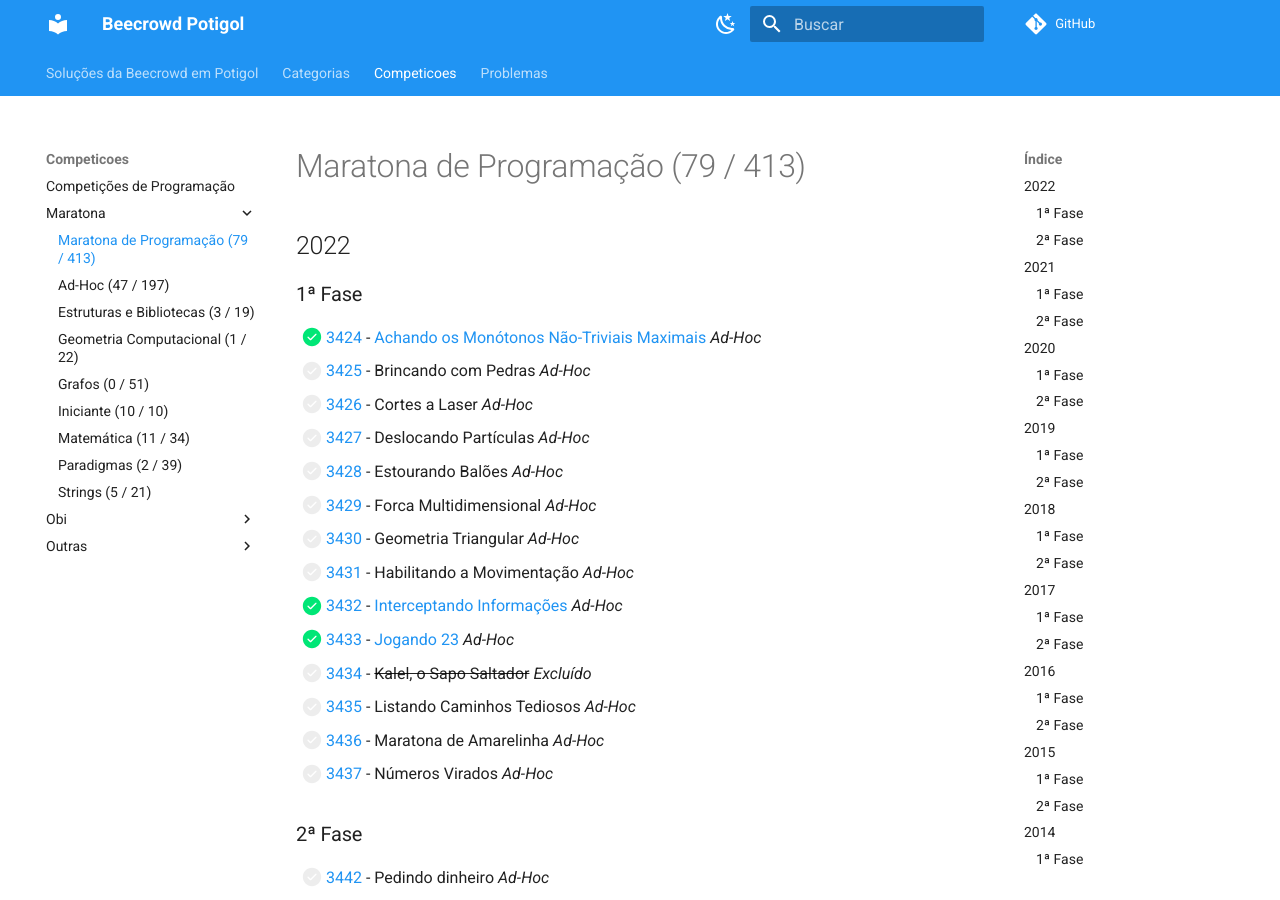
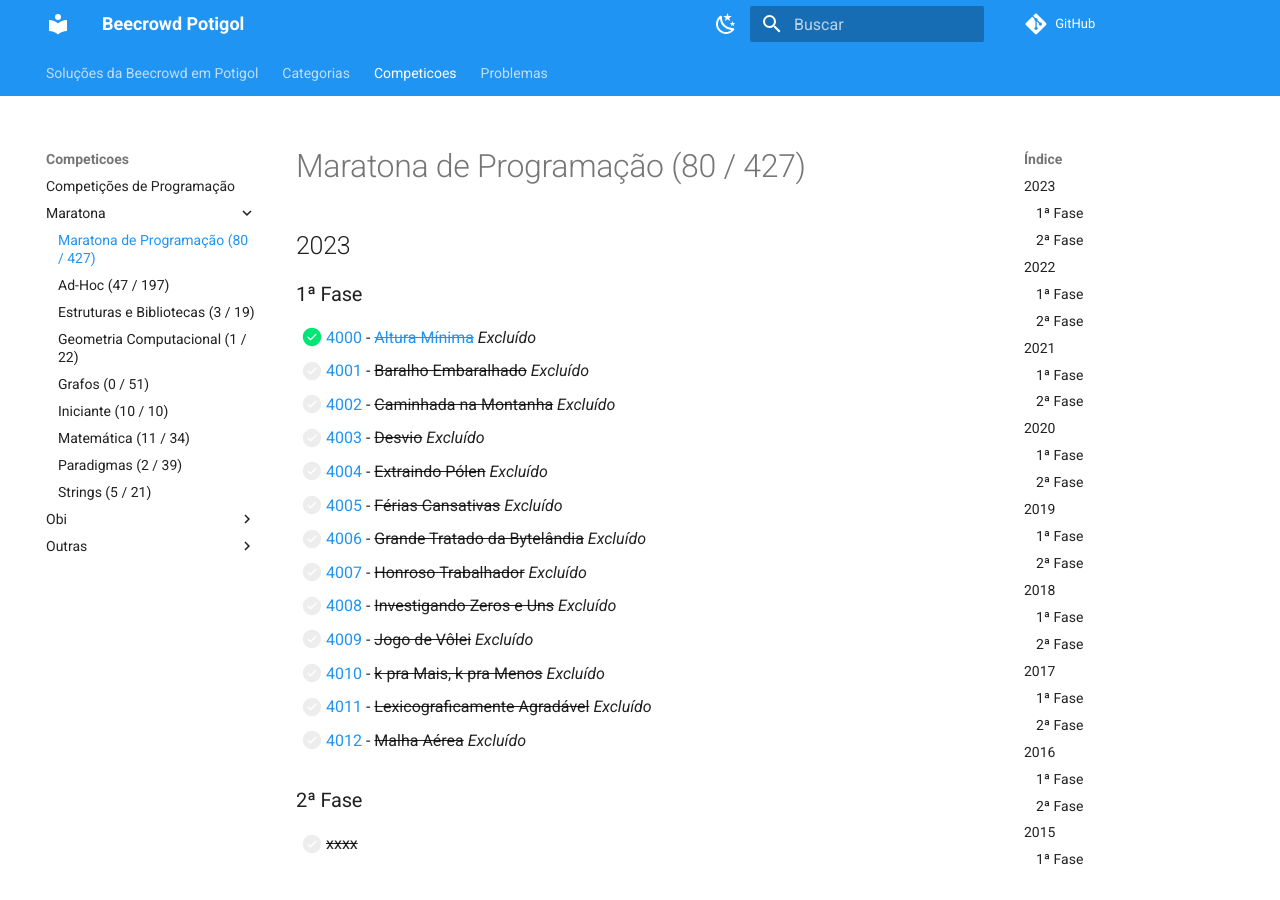
Before and after one commit to potigol/beecrowd, an MkDocs documentation site: the page built from docs/competicoes/maratona/README.md, in a window 1280 px wide and 900 px high. Built offline with MkDocs 1.6.1 and Material for MkDocs 9.7.7, drawn with Linux system fonts in a browser that asks for light colours; comment, search, counter and statistics services are not loaded.

```diff
--- a/docs/competicoes/maratona/README.md
+++ b/docs/competicoes/maratona/README.md
@@ -1,4 +1,27 @@
-# Maratona de Programação (79 / 413)
+# Maratona de Programação (80 / 427)
+
+
+## 2023
+
+### 1ª Fase
+
+- [x] [4000](https://resources.beecrowd.com/repository/UOJ_4000.html) - [~~Altura Mínima~~](https://potigol.github.io/beecrowd/problemas/4000/#4000-altura-minima) *Excluído*
+- [ ] [4001](https://resources.beecrowd.com/repository/UOJ_4001.html) - ~~Baralho Embaralhado~~ *Excluído*
+- [ ] [4002](https://resources.beecrowd.com/repository/UOJ_4002.html) - ~~Caminhada na Montanha~~ *Excluído*
+- [ ] [4003](https://resources.beecrowd.com/repository/UOJ_4003.html) - ~~Desvio~~ *Excluído*
+- [ ] [4004](https://resources.beecrowd.com/repository/UOJ_4004.html) - ~~Extraindo Pólen~~ *Excluído*
+- [ ] [4005](https://resources.beecrowd.com/repository/UOJ_4005.html) - ~~Férias Cansativas~~ *Excluído*
+- [ ] [4006](https://resources.beecrowd.com/repository/UOJ_4006.html) - ~~Grande Tratado da Bytelândia~~ *Excluído*
+- [ ] [4007](https://resources.beecrowd.com/repository/UOJ_4007.html) - ~~Honroso Trabalhador~~ *Excluído*
+- [ ] [4008](https://resources.beecrowd.com/repository/UOJ_4008.html) - ~~Investigando Zeros e Uns~~ *Excluído*
+- [ ] [4009](https://resources.beecrowd.com/repository/UOJ_4009.html) - ~~Jogo de Vôlei~~ *Excluído*
+- [ ] [4010](https://resources.beecrowd.com/repository/UOJ_4010.html) - ~~k pra Mais, k pra Menos~~ *Excluído*
+- [ ] [4011](https://resources.beecrowd.com/repository/UOJ_4011.html) - ~~Lexicograficamente Agradável~~ *Excluído*
+- [ ] [4012](https://resources.beecrowd.com/repository/UOJ_4012.html) - ~~Malha Aérea~~ *Excluído*
+
+### 2ª Fase
+
+- [ ] ~~xxxx~~
 
 
 ## 2022
```
Also changed, not shown: docs/categorias/iniciante.md (+2 -2 lines), docs/problemas/3500.md (+16 -1 lines), src/3500/README.md (+2 -2 lines), 4 other files.
